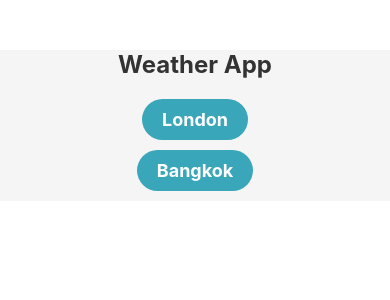
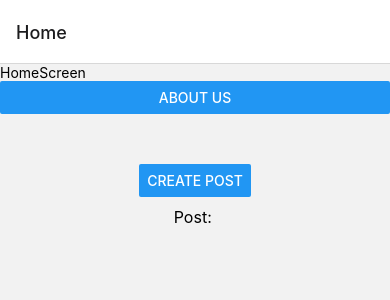
Before and after one commit to SupavithLOL/React_Native_TNI, a React Native app: screen /Home in a window 390 px wide. Shown: the top 300 px of the page. Built offline with nearby package versions, Linux system fonts and the light colour scheme.

Commit message:
Practice2_Navigation

```diff
--- a/App.tsx
+++ b/App.tsx
@@ -1,23 +1,23 @@
 import React from "react";
 import { StyleSheet, Text, View, Button, Alert, TextInput } from "react-native";
-import NewsApp from "./components/NewsApp";
-import AxiosgetData from "./components/AxiosgetData";
-import AxiosPostData from "./components/AxiosPostData";
-import WeatherLondon from "./components/WeatherLondon";
-import WeatherBangkok from "./components/WeatherBangkok";
-import ModalExample from "./components/ModalExample";
-import WeatherApp from "./components/WeatherApp";
+import HomeScreen from "./screens/HomeScreen";
+import AboutScreen from "./screens/AboutScreen";
+import {NavigationContainer} from '@react-navigation/native';
+import {createNativeStackNavigator} from '@react-navigation/native-stack';
+import CreatePostScreen from "./screens/CreatePostScreen";
 
 export default function App(): React.JSX.Element {
+
+  const HomeStack = createNativeStackNavigator();
+
   return (
-    <View>
-      {/* <AxiosgetData /> */}
-      {/* <AxiosPostData/> */}
-      {/* <WeatherLondon/> */}
-      {/* <WeatherBangkok/> */}
-      {/* <ModalExample/> */}
-      <WeatherApp/>
-    </View>
+    <NavigationContainer>
+      <HomeStack.Navigator initialRouteName="Home">
+        <HomeStack.Screen name='Home' component={HomeScreen}/>
+        <HomeStack.Screen name='About' component={AboutScreen}/>
+        <HomeStack.Screen name='CreatePost' component={CreatePostScreen}/>
+      </HomeStack.Navigator>
+    </NavigationContainer>
   );
 }
 
--- a/package.json
+++ b/package.json
@@ -9,11 +9,15 @@
     "web": "expo start --web"
   },
   "dependencies": {
+    "@react-navigation/native": "^6.1.18",
+    "@react-navigation/native-stack": "^6.11.0",
     "axios": "^1.7.5",
     "expo": "~51.0.18",
     "expo-status-bar": "~1.12.1",
     "react": "18.2.0",
-    "react-native": "0.74.3"
+    "react-native": "0.74.3",
+    "react-native-safe-area-context": "4.10.5",
+    "react-native-screens": "3.31.1"
   },
   "devDependencies": {
     "@babel/core": "^7.20.0",
--- /dev/null
+++ b/screens/AboutScreen.tsx
@@ -0,0 +1,57 @@
+import {
+  StyleSheet,
+  Text,
+  View,
+  Image,
+  SafeAreaView,
+  ImageBackground,
+} from "react-native";
+import React from "react";
+
+const AboutScreen = ({route}:any): React.JSX.Element => {
+
+  const {companyName, companyId} = route.params;
+
+  return (
+    <ImageBackground source={require("../assets/bg.png")} style={styles.bgImage}>
+      <SafeAreaView>
+        <Image
+          source={require("../assets/building.png")}
+          resizeMode="contain"
+          style={styles.myImage}
+        />
+        <Text>
+          {companyName} {companyId}
+        </Text>
+        <Image
+          source={{ uri: "https://codingthailand.com/site/img/camera.png" }}
+          style={styles.myImageNetwork}
+        />
+      </SafeAreaView>
+    </ImageBackground>
+  );
+};
+
+export default AboutScreen;
+
+const styles = StyleSheet.create({
+  container: {
+    flexDirection: "column",
+    justifyContent: "center",
+    alignItems: "center",
+  },
+  myImage: {
+    width: "100%",
+    height: 200,
+    marginTop: 50,
+  },
+  myImageNetwork: {
+    width: 50,
+    height: 50,
+    marginTop: 10,
+  },
+  bgImage: {
+    width: '100%',
+    height: '100%',
+  }
+});
--- /dev/null
+++ b/screens/CreatePostScreen.tsx
@@ -0,0 +1,29 @@
+import { Button, StyleSheet, Text, TextInput, View } from "react-native";
+import React, { useState } from "react";
+
+const CreatePostScreen = ({ navigation, route }: any): React.JSX.Element => {
+  const [postText, setPostText] = useState("");
+
+  return (
+    <>
+      <TextInput
+        multiline
+        placeholder="Tell Somthing..."
+        style={{ height: 200, padding: 10, backgroundColor: "white" }}
+        value={postText}
+        onChangeText={setPostText}
+      />
+      <Button
+        title="Done"
+        onPress={() => {
+            navigation.navigate({
+                name:'Home',
+                params:{post:postText},
+            });
+        }}
+      />
+    </>
+  );
+};
+
+export default CreatePostScreen;
--- /dev/null
+++ b/screens/HomeScreen.tsx
@@ -0,0 +1,49 @@
+import { Button, StyleSheet, Text, View } from "react-native";
+import React from "react";
+
+const HomeScreen = ({ navigation, route }: any): React.JSX.Element => {
+  const goToAbout = () => {
+    navigation.navigate("About", {
+      companyName: "Thai Nichi Institute of Technology",
+      companyId: 100,
+    });
+  };
+
+  return (
+
+    <View>
+      <Text>HomeScreen</Text>
+      <Button title="About Us" onPress={goToAbout} />
+      <View style={styles.postContainer}>
+        <Button title="Create post" onPress={() => navigation.navigate("CreatePost")}/>
+        <Text style={styles.postText}>Post: </Text>
+        <Text style={styles.postContent}>{route.params?.post}</Text>
+      </View>
+    </View>
+  );
+};
+
+export default HomeScreen;
+
+const styles = StyleSheet.create({
+  container: {
+    padding: 20,
+  },
+  header: {
+    fontSize: 24,
+    fontWeight: "bold",
+  },
+  postContainer: {
+    alignItems: "center",
+    justifyContent: "center",
+    marginTop: 50,
+  },
+  postText: {
+    margin: 10,
+    fontSize: 16,
+  },
+  postContent: {
+    color: "blue", // เปลี่ยนสีข้อความที่ถูกส่งกลับมา
+    fontWeight: "bold",
+  },
+});
```
Also changed, not shown: App5.tsx (added, +28 -0 lines), 1 other file (tests, documents, lock files or other folders).
